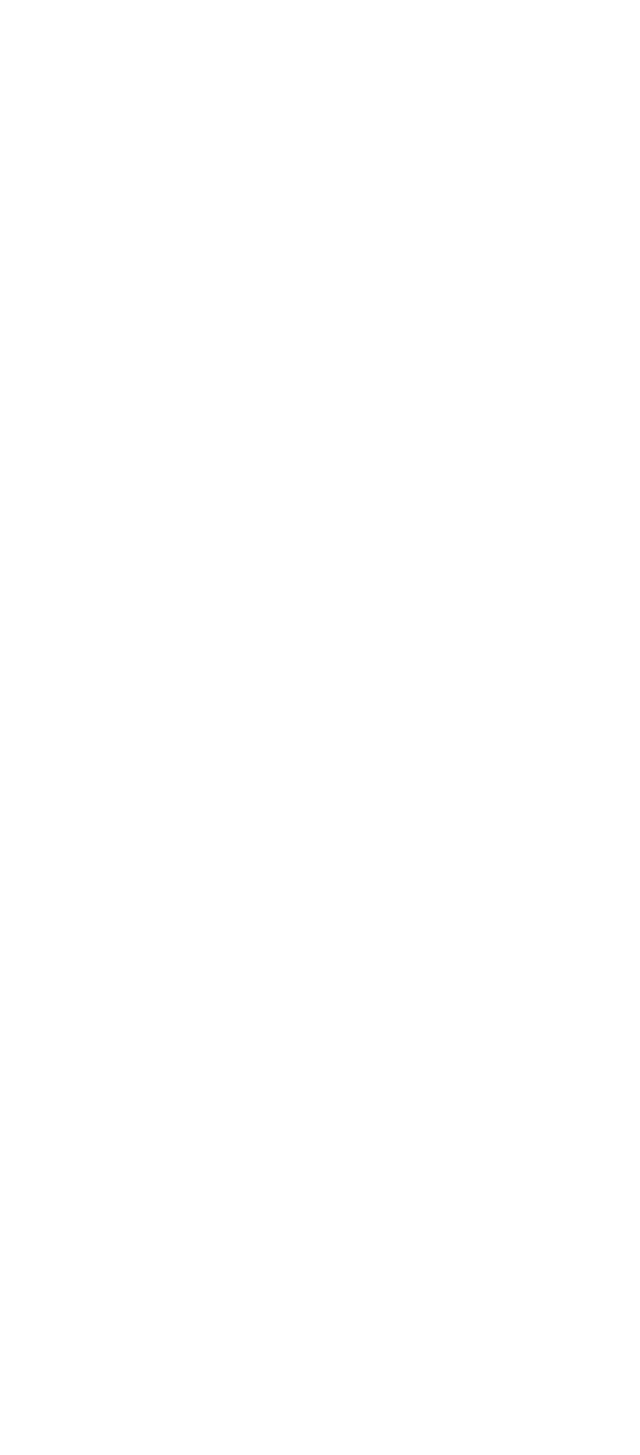
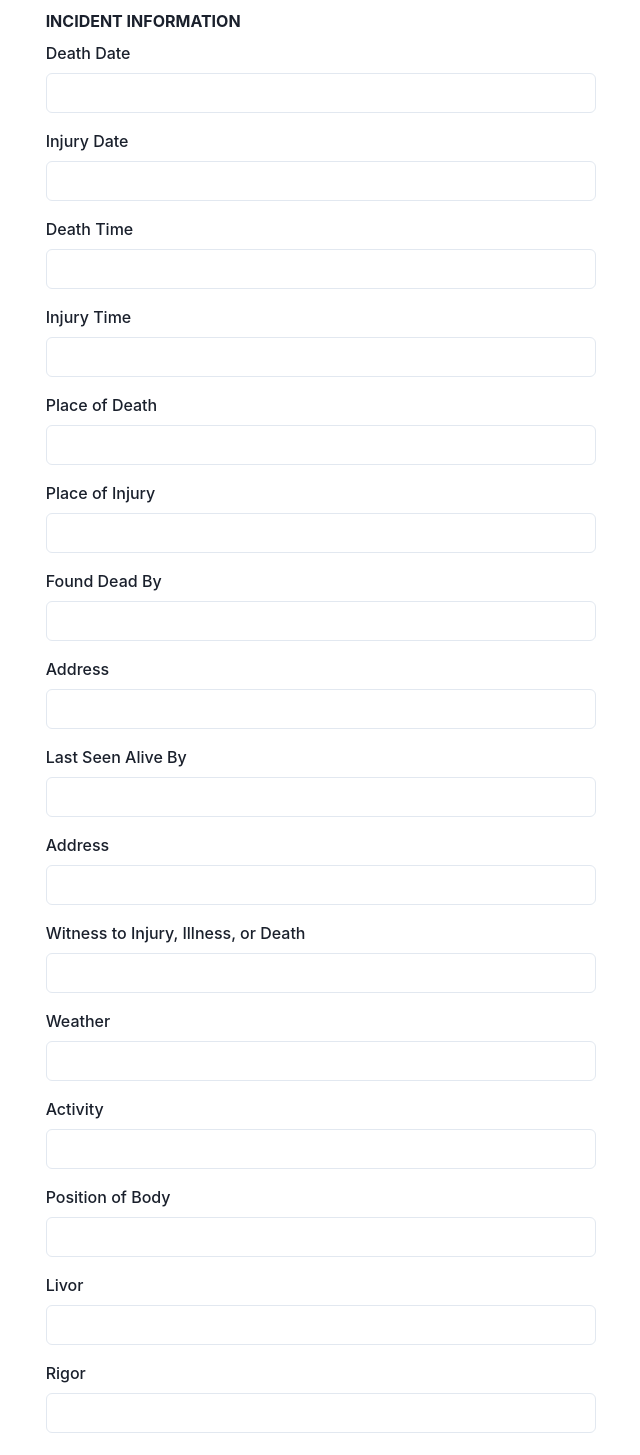
Before and after one commit to tylerkennedy/DSI, a Next.js app: page / in a window 1280 px wide. Shown: the part 3960-5415 px from the top of the page, without its empty margins (283-923 px from the left). Before the commit the page ends 3969 px from the top, so only its background shows below. Built offline with nearby package versions, Linux system fonts and the light colour scheme; no server answers; sample sign-in values are in the browser's storage.

Commit message:
Update form.js

```diff
--- a/src/components/form.js
+++ b/src/components/form.js
@@ -98,6 +98,9 @@ class Form extends Component {
             <FormLabel htmlFor='suspectedCause'>Suspected Cause</FormLabel>
             <Input id='suspectedCause' type='text'></Input>
           </Box>
+
+
+          <br></br>
           <br></br>
           <h2><strong>DECEDENT INFORMATION</strong></h2>
           <Box py={2}>
@@ -191,6 +194,9 @@ class Form extends Component {
             <FormLabel htmlFor='ethnicity'>Ethnicity</FormLabel>
             <Input id='ethnicity' type='text'></Input>
           </Box>
+
+
+          <br></br>
           <br></br>
           {/* Next of Kin section*/}
           <h2><strong>NEXT OF KIN</strong></h2>
@@ -234,14 +240,96 @@ class Form extends Component {
             <FormLabel htmlFor='zipKin'>Zip</FormLabel>
             <Input id='zipKin' type='text'></Input>
           </Box>
+
+
+          <br></br>
+          <br></br>
+          <h2><strong>INCIDENT INFORMATION</strong></h2>
+          <Box py={2}>
+            <FormLabel htmlFor='Death Date'>Death Date</FormLabel>
+            <Input id='deathDate' type='text'></Input>
+          </Box>
+          <Box py={2}>
+            <FormLabel htmlFor='injuryDate'>Injury Date</FormLabel>
+            <Input id='injuryDate' type='text'></Input>
+          </Box>
+          <Box py={2}>
+            <FormLabel htmlFor='Death Time'>Death Time</FormLabel>
+            <Input id='deathTime' type='text'></Input>
+          </Box>
+          <Box py={2}>
+            <FormLabel htmlFor='Injury Time'>Injury Time</FormLabel>
+            <Input id='injuryTime' type='text'></Input>
+          </Box>
+          <Box py={2}>
+            <FormLabel htmlFor='placeofDeath'>Place of Death</FormLabel>
+            <Input id='placeofDeath' type='text'></Input>
+          </Box>
+          <Box py={2}>
+            <FormLabel htmlFor='placeofInjury'>Place of Injury</FormLabel>
+            <Input id='placeofInjury' type='text'></Input>
+          </Box>
+
+          {/* Needed: Last Seen Alive, Death Discovered section.*/}
+
+          <Box py={2}>
+            <FormLabel htmlFor='foundDeadBy'>Found Dead By</FormLabel>
+            <Input id='foundDeadBy' type='text'></Input>
+          </Box>
+          <Box py={2}>
+            <FormLabel htmlFor='addressFDB'>Address</FormLabel>
+            <Input id='addressFDB' type='text'></Input>
+          </Box>
+          <Box py={2}>
+            <FormLabel htmlFor='lastSeenAliveBy'>Last Seen Alive By</FormLabel>
+            <Input id='lastSeenAliveBy' type='text'></Input>
+          </Box>
+          <Box py={2}>
+            <FormLabel htmlFor='addressLSAB'>Address</FormLabel>
+            <Input id='addressLSAB' type='text'></Input>
+          </Box>
+          <Box py={2}>
+            <FormLabel htmlFor='witness'>Witness to Injury, Illness, or Death</FormLabel>
+            <Input id='witness' type='text'></Input>
+          </Box>
+          <Box py={2}>
+            <FormLabel htmlFor='weather'>Weather</FormLabel>
+            <Input id='weather' type='text'></Input>
+          </Box>
+          <Box py={2}>
+            <FormLabel htmlFor='activity'>Activity</FormLabel>
+            <Input id='activity' type='text'></Input>
+          </Box>
+          <Box py={2}>
+            <FormLabel htmlFor='positionOB'>Position of Body</FormLabel>
+            <Input id='positionOB' type='text'></Input>
+          </Box>
+          <Box py={2}>
+            <FormLabel htmlFor='livor'>Livor</FormLabel>
+            <Input id='livor' type='text'></Input>
+          </Box>
+          <Box py={2}>
+            <FormLabel htmlFor='rigor'>Rigor</FormLabel>
+            <Input id='rigor' type='text'></Input>
+          </Box>
+
+          {/*Still needed: Investigation, Case History, Narrative/Comments, Pills on Scene sections. */}
+
           <Button mt={4} type="submit">
             Submit
           </Button>
+
+
+
+
+
         </form>
       </Flex >
     );
   }
 }
 
+// STILL NEED TO BE ADDED.... ability or upload pictures or recordings. Potentially add checklists.
+
 // @ts-ignore
 export default (Form);
```
